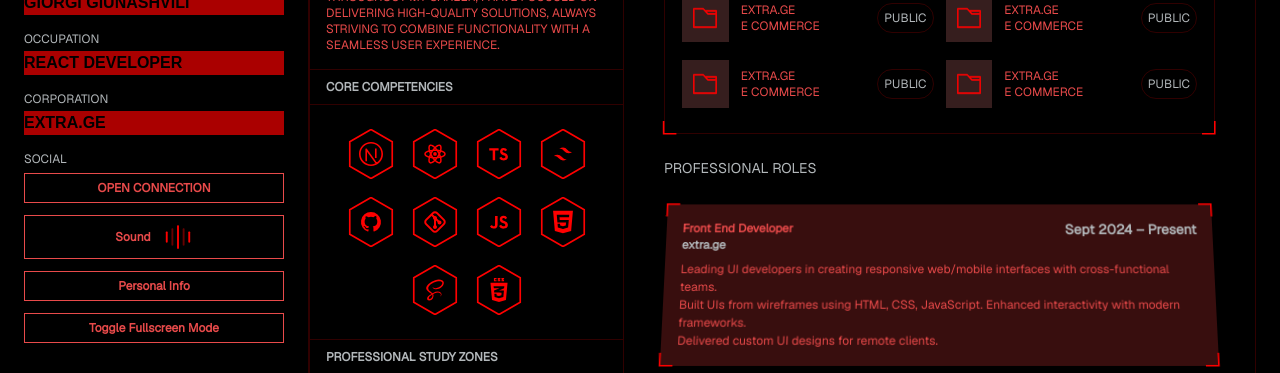
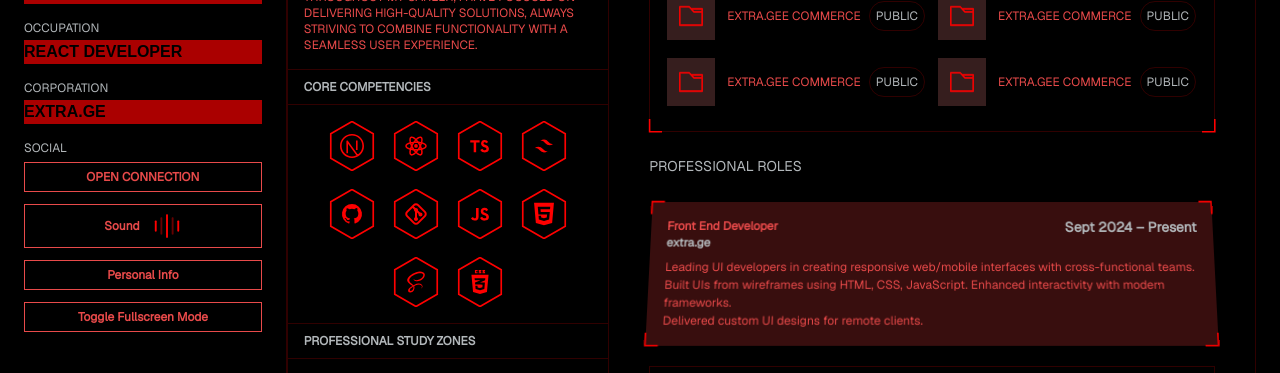
Before and after one commit to GGiunashvili/portfolio, a Next.js app: page / in a window 1280 px wide. Shown: the part 204-577 px from the top of the page. Built offline with nearby package versions, Linux system fonts and the light colour scheme; a web font is replaced by a local one.

Commit message:
education scrollbar fix

```diff
--- a/app/page.tsx
+++ b/app/page.tsx
@@ -11,7 +11,7 @@ const App: React.FC = () => {
   return (
     <SoundProvider>
       <div className="flex flex-col sm:flex-row p-[24px] h-screen w-full">
-        <div className="max-w-full sm:max-w-[200px] xl:max-w-[300px] sm:mr-[24px]">
+        <div className="max-w-full sm:max-w-[20%] sm:mr-[24px]">
           <Profile />
         </div>
         <div className="grid-unset md:grid grid-cols-12 h-full w-full">
--- a/components/About.tsx
+++ b/components/About.tsx
@@ -6,7 +6,7 @@ export default function About() {
       <p className="border-r border-[#FE010130] p-[16px] text-sm text-red font-bold">
         PERSONAL REPO
       </p>
-      <div className="overflow-scroll scrollbar-thin h-[calc(100%-80px)] border border-b-0 border-[#FE010130]">
+      <div className="overflow-scroll scrollbar-thin h-[calc(100%-89px)] border border-b-0 border-[#FE010130]">
         <div className="flex flex-col">
           <div>
             <p className="border-b border-[#FE010130] py-[8px] px-[16px] font-bold text-md">
@@ -21,10 +21,10 @@ export default function About() {
             </p>
           </div>
           <div className="border border-[#FE010130] border-l-0 border-r-0">
-            <p className=" text-md font-bold border-b border-[#FE010130]  mb-[24px] py-[8px] px-[16px]">
+            <p className=" text-md font-bold border-b border-[#FE010130]  py-[8px] px-[16px]">
               CORE COMPETENCIES
             </p>
-            <div className="flex justify-center flex-wrap gap-[18px] mx-[12px] mb-[24px]">
+            <div className="flex justify-center flex-wrap gap-[18px] p-[16px]">
               <div
                 className="group"
                 style={{ position: "relative", display: "inline-block" }}
--- a/components/Education.tsx
+++ b/components/Education.tsx
@@ -16,7 +16,7 @@ export default function Education() {
         <p className="text-sm text-red font-bold">TECH ODYSSEY</p>
         {/* SCRIPTS & BUILDS */}
       </div>
-      <div className="col-span-8 relative  flex flex-col py-[18px] px-[16px] xl:px-[40px] overflow-scroll scrollbar-thin">
+      <div className="col-span-8 relative  flex flex-col p-[16px] xl:px-[40px] overflow-scroll scrollbar-thin h-[calc(100%-38px)] ">
         {" "}
         <div className="relative mb-[24px]">
           <p className="border border-[#FE010130] gap-x-[16px] py-[8px] px-[16px] font-bold text-md ">
--- a/components/Profile.tsx
+++ b/components/Profile.tsx
@@ -48,7 +48,7 @@ export default function Profile() {
   return (
     <div className="w-full ">
       <div
-        className="group w-full sm:w-[200px] xl:w-[260px] relative  border border-[#FE010130] mb-[20px] shadow-lg shadow-red-500 overflow-hidden"
+        className="group w-full sm:w-full xl:w-full relative  border border-[#FE010130] mb-[20px] shadow-lg shadow-red-500 overflow-hidden"
         style={{
           transition: "transform 0.5s, background-color 0.5s",
           transform: isHovered
```
